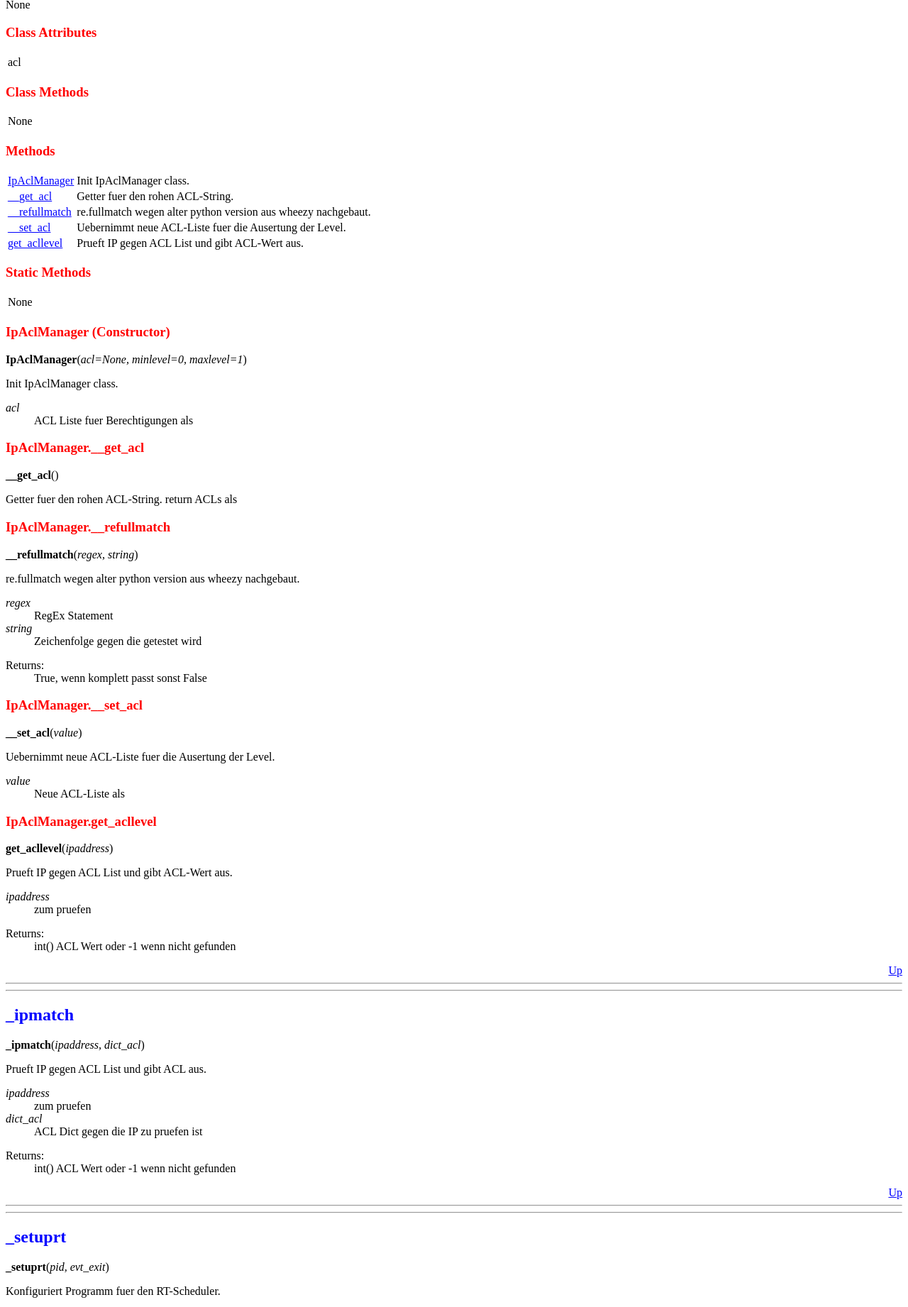
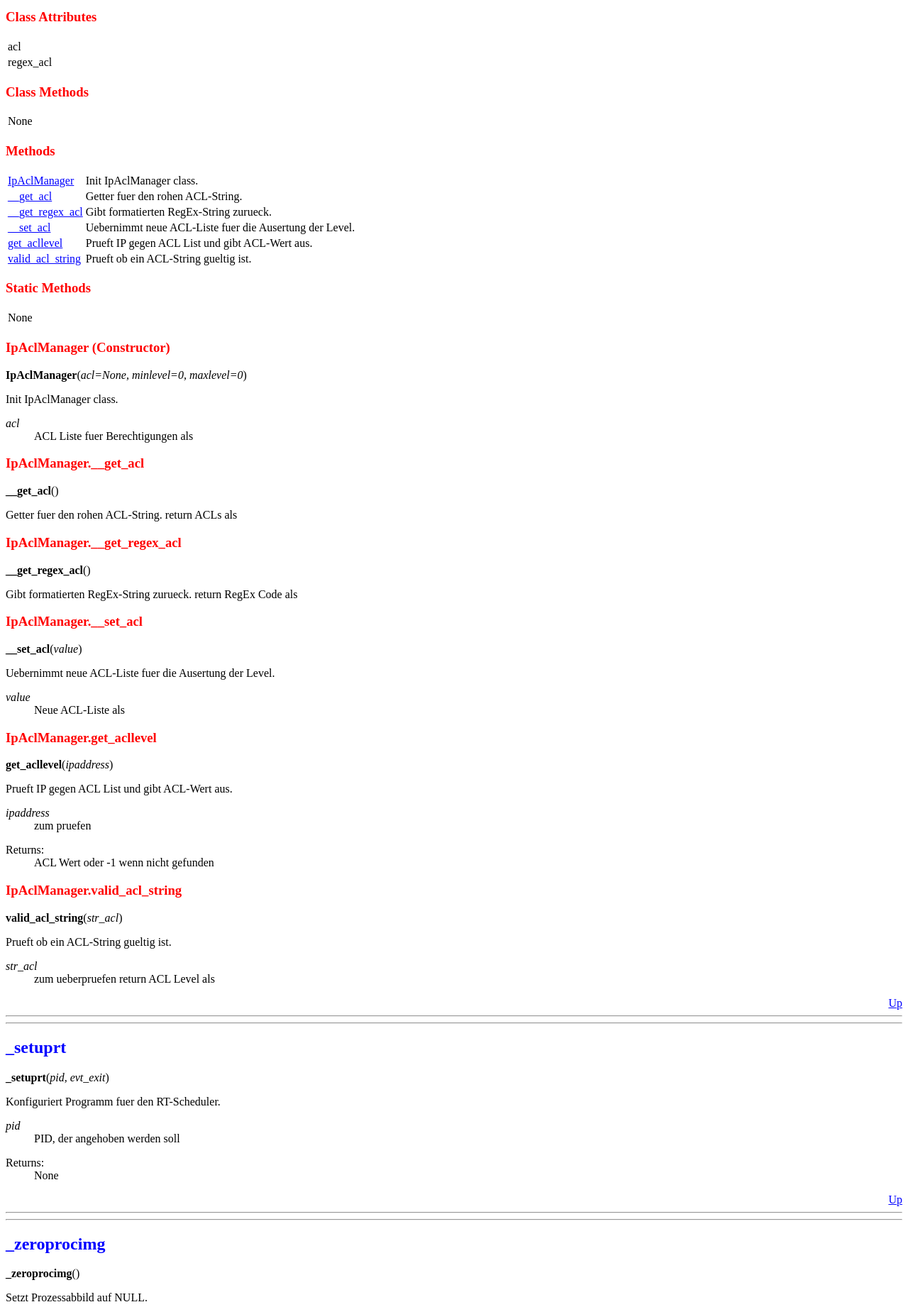
Before and after one commit to naruxde/revpipyload, a plain HTML site: page doc/helper.html in a window 1280 px wide. Shown: the part 580-2422 px from the top of the page at 71% size. Drawn offline with Linux system fonts and the light colour scheme.

Commit message:
IpAclManager erweitert picontrolserver auf IpAclManager umgeschrieben

```diff
--- a/doc/helper.html
+++ b/doc/helper.html
@@ -26,9 +26,6 @@ Classes</h3>
 Functions</h3>
 <table>
 <tr>
-<td><a style="color:#0000FF" href="#_ipmatch">_ipmatch</a></td>
-<td>Prueft IP gegen ACL List und gibt ACL aus.</td>
-</tr><tr>
 <td><a style="color:#0000FF" href="#_setuprt">_setuprt</a></td>
 <td>Konfiguriert Programm fuer den RT-Scheduler.</td>
 </tr><tr>
@@ -51,7 +48,7 @@ None
 <h3 style="background-color:#FFFFFF;color:#FF0000">
 Class Attributes</h3>
 <table>
-<tr><td>acl</td></tr>
+<tr><td>acl</td></tr><tr><td>regex_acl</td></tr>
 </table>
 <h3 style="background-color:#FFFFFF;color:#FF0000">
 Class Methods</h3>
@@ -68,14 +65,17 @@ Methods</h3>
 <td><a style="color:#0000FF" href="#IpAclManager.__get_acl">__get_acl</a></td>
 <td>Getter fuer den rohen ACL-String.</td>
 </tr><tr>
-<td><a style="color:#0000FF" href="#IpAclManager.__refullmatch">__refullmatch</a></td>
-<td>re.fullmatch wegen alter python version aus wheezy nachgebaut.</td>
+<td><a style="color:#0000FF" href="#IpAclManager.__get_regex_acl">__get_regex_acl</a></td>
+<td>Gibt formatierten RegEx-String zurueck.</td>
 </tr><tr>
 <td><a style="color:#0000FF" href="#IpAclManager.__set_acl">__set_acl</a></td>
 <td>Uebernimmt neue ACL-Liste fuer die Ausertung der Level.</td>
 </tr><tr>
 <td><a style="color:#0000FF" href="#IpAclManager.get_acllevel">get_acllevel</a></td>
 <td>Prueft IP gegen ACL List und gibt ACL-Wert aus.</td>
+</tr><tr>
+<td><a style="color:#0000FF" href="#IpAclManager.valid_acl_string">valid_acl_string</a></td>
+<td>Prueft ob ein ACL-String gueltig ist.</td>
 </tr>
 </table>
 <h3 style="background-color:#FFFFFF;color:#FF0000">
@@ -86,7 +86,7 @@ Static Methods</h3>
 <a NAME="IpAclManager.__init__" ID="IpAclManager.__init__"></a>
 <h3 style="background-color:#FFFFFF;color:#FF0000">
 IpAclManager (Constructor)</h3>
-<b>IpAclManager</b>(<i>acl=None, minlevel=0, maxlevel=1</i>)
+<b>IpAclManager</b>(<i>acl=None, minlevel=0, maxlevel=0</i>)
 <p>
 Init IpAclManager class.
 </p><dl>
@@ -101,26 +101,14 @@ IpAclManager.__get_acl</h3>
 <p>
 Getter fuer den rohen ACL-String.
         return ACLs als <class 'str'>
-</p><a NAME="IpAclManager.__refullmatch" ID="IpAclManager.__refullmatch"></a>
+</p><a NAME="IpAclManager.__get_regex_acl" ID="IpAclManager.__get_regex_acl"></a>
 <h3 style="background-color:#FFFFFF;color:#FF0000">
-IpAclManager.__refullmatch</h3>
-<b>__refullmatch</b>(<i>regex, string</i>)
+IpAclManager.__get_regex_acl</h3>
+<b>__get_regex_acl</b>(<i></i>)
 <p>
-re.fullmatch wegen alter python version aus wheezy nachgebaut.
-</p><dl>
-<dt><i>regex</i></dt>
-<dd>
-RegEx Statement
-</dd><dt><i>string</i></dt>
-<dd>
-Zeichenfolge gegen die getestet wird
-</dd>
-</dl><dl>
-<dt>Returns:</dt>
-<dd>
-True, wenn komplett passt sonst False
-</dd>
-</dl><a NAME="IpAclManager.__set_acl" ID="IpAclManager.__set_acl"></a>
+Gibt formatierten RegEx-String zurueck.
+        return RegEx Code als <class 'str'>
+</p><a NAME="IpAclManager.__set_acl" ID="IpAclManager.__set_acl"></a>
 <h3 style="background-color:#FFFFFF;color:#FF0000">
 IpAclManager.__set_acl</h3>
 <b>__set_acl</b>(<i>value</i>)
@@ -145,28 +133,19 @@ zum pruefen
 </dl><dl>
 <dt>Returns:</dt>
 <dd>
-int() ACL Wert oder -1 wenn nicht gefunden
+<class 'int'> ACL Wert oder -1 wenn nicht gefunden
 </dd>
-</dl>
-<div align="right"><a style="color:#0000FF" href="#top">Up</a></div>
-<hr /><hr />
-<a NAME="_ipmatch" ID="_ipmatch"></a>
-<h2 style="background-color:#FFFFFF;color:#0000FF">_ipmatch</h2>
-<b>_ipmatch</b>(<i>ipaddress, dict_acl</i>)
+</dl><a NAME="IpAclManager.valid_acl_string" ID="IpAclManager.valid_acl_string"></a>
+<h3 style="background-color:#FFFFFF;color:#FF0000">
+IpAclManager.valid_acl_string</h3>
+<b>valid_acl_string</b>(<i>str_acl</i>)
 <p>
-Prueft IP gegen ACL List und gibt ACL aus.
+Prueft ob ein ACL-String gueltig ist.
 </p><dl>
-<dt><i>ipaddress</i></dt>
+<dt><i>str_acl</i></dt>
 <dd>
-zum pruefen
-</dd><dt><i>dict_acl</i></dt>
-<dd>
-ACL Dict gegen die IP zu pruefen ist
-</dd>
-</dl><dl>
-<dt>Returns:</dt>
-<dd>
-int() ACL Wert oder -1 wenn nicht gefunden
+<class 'str'> zum ueberpruefen
+        return ACL Level als <class 'int'>
 </dd>
 </dl>
 <div align="right"><a style="color:#0000FF" href="#top">Up</a></div>
```
Also changed, not shown: doc/picontrolserver.html (+1 -1 lines), doc/revpipyload.html (+1 -1 lines), doc/xrpcserver.html (+2 -2 lines), 5 other files.
